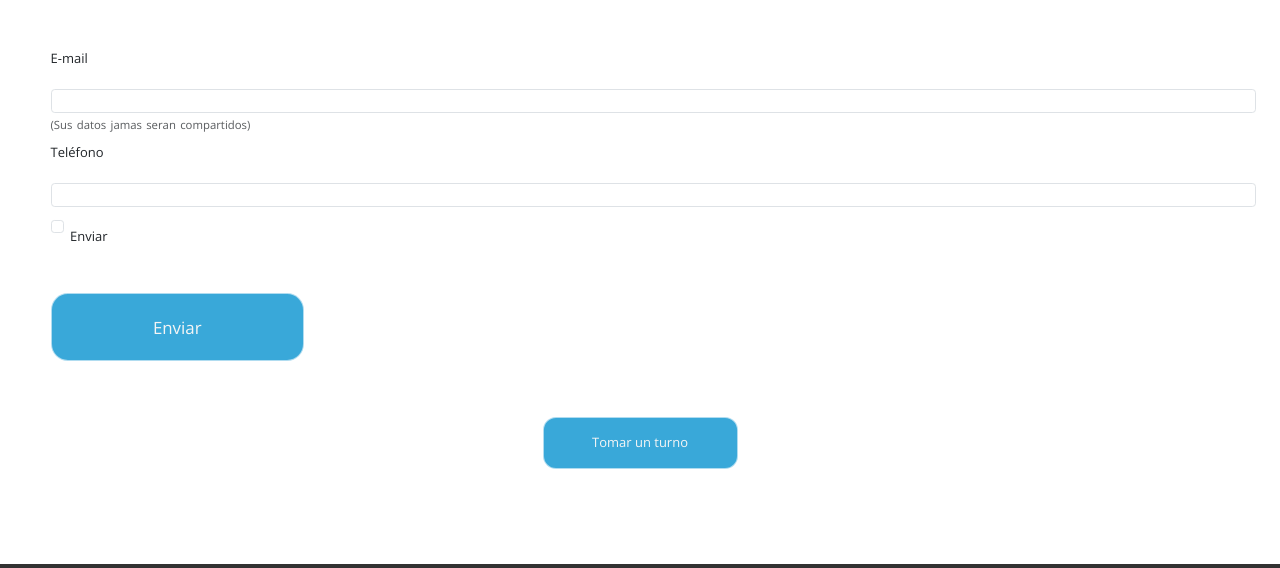
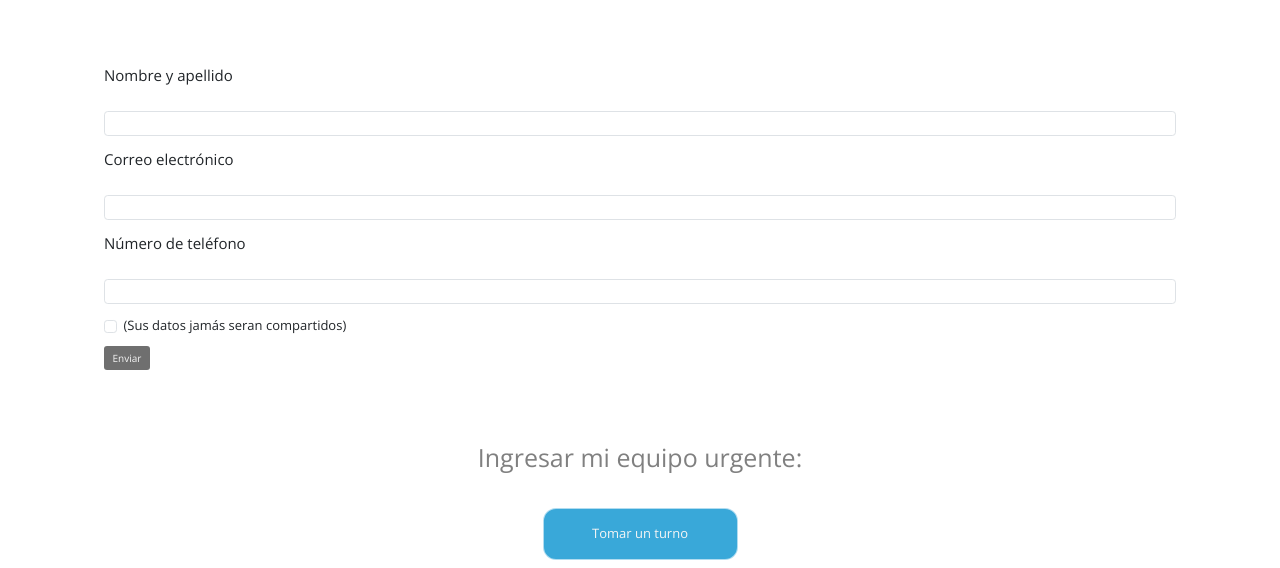
Before and after one commit to a-workweb/PreEntrega2, a website: page pages/contacto.html in a window 1280 px wide. Shown: the part 751-1319 px from the top of the page. Drawn offline with nearby package versions, Linux system fonts and the light colour scheme.

Commit message:
correcciones generales

```diff
--- a/pages/contacto.html
+++ b/pages/contacto.html
@@ -65,32 +65,65 @@
 <!--  start Main -->
 <main>
 
- <section class="contacto py-2">
   <h2 class="text-center bg-grey-clases">Contacto:</h2>
-  <div class="row">
-            <form class="bg-whitesmoke_contacto">
-                    <label for="exampleInputEmail1" class="form-label mb-3 py-3">E-mail </label>
-                        <input type="email" class="form-control" id="exampleInputEmail1" aria-describedby="emailHelp">
-                    <div id="emailHelp" class="form-text">(Sus datos jamas seran compartidos)</div>
 
-                    <div class="mb-3">
-                        <label for="exampleInputPassword1" class="form-label mb-3 py-3">Teléfono</label>
-                        <input type="tel" class="form-control" id="exampleInputPassword1">
-                    </div>
-                    <div class="mb-3 form-check">
-                        <input type="checkbox" class="form-check-input " id="exampleCheck1">
-                        <label class="form-check-label mb-3 py-3" for="exampleCheck1">Enviar</label>
-                    </div>
-                    <button type="submit" class="btn bg-blue">Enviar</button>
 
-            </form>
-         </div>
-         <div class="button-container d-flex justify-content-center align-items-center">
+  <div>
+    <form class="form">
+      <fieldset class="mb-3">
+        <legend>Nombre y apellido</legend>
+        <div class="form-group">
+          <label for="nombre_apellido" class="form-label"></label>
+          <input type="text" class="form-control" id="nombre_apellido" name="nombre_apellido" aria-describedby="nombre_apellido_help">
+          <div id="nombre_apellido_help" class="form-text"></div>
+        </div>
+      </fieldset>
+
+      <fieldset class="mb-3">
+        <legend>Correo electrónico</legend>
+        <div class="form-group">
+          <label for="correo_electronico" class="form-label"></label>
+          <input type="email" class="form-control" id="correo_electronico" name="correo_electronico" aria-describedby="correo_electronico_help">
+          <div id="correo_electronico_help" class="form-text"></div>
+        </div>
+      </fieldset>
+
+      <fieldset class="mb-3">
+        <legend>Número de teléfono</legend>
+        <div class="form-group">
+          <label for="numero_telefono" class="form-label"></label>
+          <input type="text" class="form-control" id="numero_telefono" name="numero_telefono" aria-describedby="numero_telefono_help">
+          <div id="numero_telefono_help" class="form-text"></div>
+        </div>
+      </fieldset>
+
+      <div class="mb-3 form-check">
+        <input type="checkbox" class="form-check-input" id="exampleCheck1">
+        <label class="form-check-label" for="exampleCheck1">(Sus datos jamás seran compartidos)</label>
+      </div>
+
+      <button type="submit" class="btn btn_contacto">Enviar</button>
+    </form>
+  </div>
+
+
+  <div >
+    <p class="mb-1"> Ingresar mi equipo urgente: </p>
+  </div>
+
+         <div class="button-container d-flex justify-content-center align-items-center mb-5">
             <a class="button-cards" href="https://calendly.com/applework-soporte/1hr" target="_blank">
                 <button class="btn bg-blue ">Tomar un turno</button>
             </a>
         </div>
+
+
+<!--start Maps -->
+<section class="maps" >
+  <iframe src="https://www.google.com/maps/embed?pb=!1m18!1m12!1m3!1d3284.20381001568!2d-58.41843092575671!3d-34.59900745724685!2m3!1f0!2f0!3f0!3m2!1i1024!2i768!4f13.1!3m3!1m2!1s0x95bcb5c513794a67%3A0x1afffa56fbbe5b6b!2sApple%20Work!5e0!3m2!1ses!2sar!4v1690175161185!5m2!1ses!2sar" width="600" height="450" style="border:0;" allowfullscreen="" loading="lazy" referrerpolicy="no-referrer-when-downgrade"></iframe>
 </section>
+<!-- End Maps -->
+
 
 
 </main>
--- a/scss/_commons.scss
+++ b/scss/_commons.scss
@@ -158,15 +158,6 @@ footer{
     word-spacing: 0.1em;
     font-weight: $textRegular;
 }
-.bg-whitesmoke_contacto {
-    background-color: rgba(255, 255, 255, 0.7); /* Cambia el valor 0.5 según el nivel de transparencia que desees (0.0 a 1.0) */
-    font-size: $textxSm;
-    border-radius: 1em;
-
-    margin: 1em;
-    word-spacing: 0.1em;
-    font-weight: $textRegular;
-}
 
 .text_main{
     font-size: $textMd;
@@ -234,7 +225,11 @@ footer{
 .btn:hover {
     background-color: $secondaryColor;
     color: $White;
+
 }
+
+
+
 .card-title{
    text-align: center;
    font-size: $textLg;
@@ -391,6 +386,27 @@ footer{
 
   }
 
+.maps{
+    display: flex;
+    justify-content: center;
+    align-items: center;
+    height: 70vh;
+}
+
+.form{
+
+    font-size: $textxSm;
+    margin-left: 8em;
+    margin-right: 8em;
+    margin-top: 6em ;
+    margin-bottom: 4em;
+}
+.btn_contacto{
+    background-color: $gray_transparent;
+    color: $White;
+    border-radius: 0.3em
+
+}
   // extends
   .custom-button-yelowbright{
     @extend .custom-button;
@@ -463,6 +479,7 @@ footer{
       width: 100%;
 
     }
+
     .footer{
         flex-direction: column;
     }
```
Also changed, not shown: index.html (+3 -3 lines), css/main.css.
